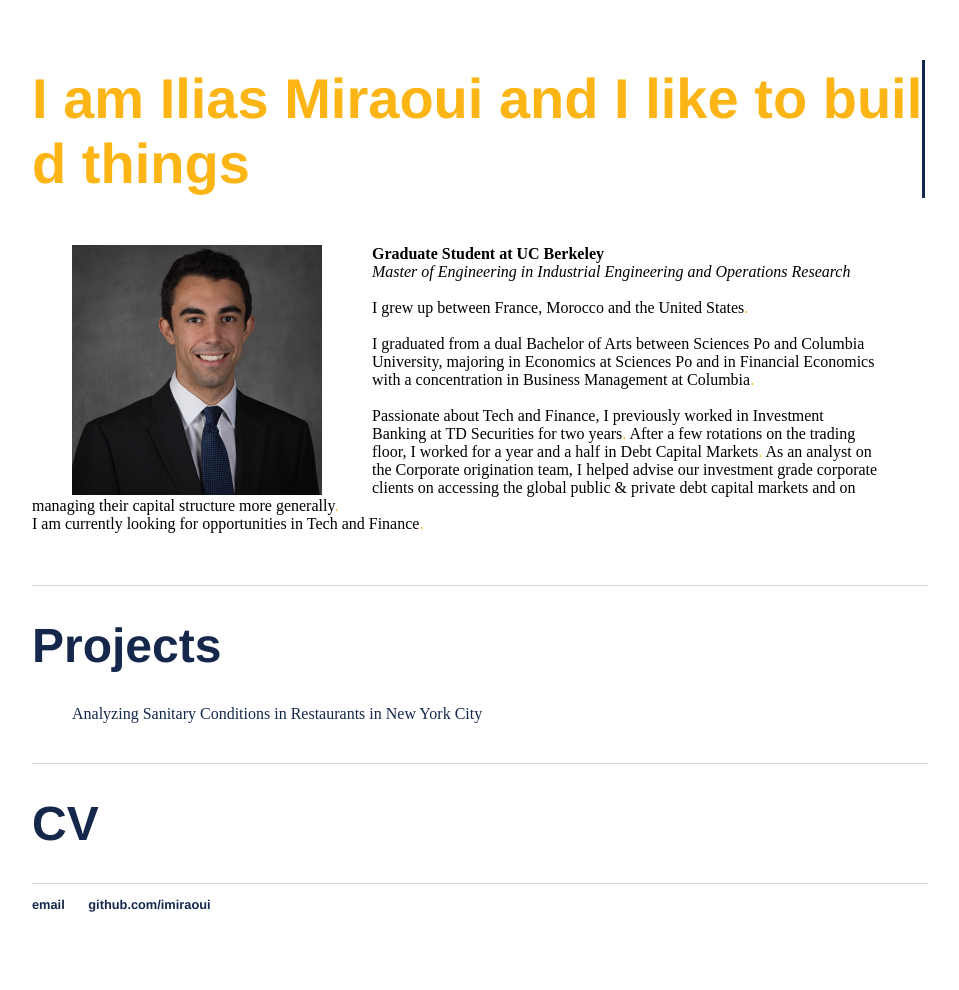
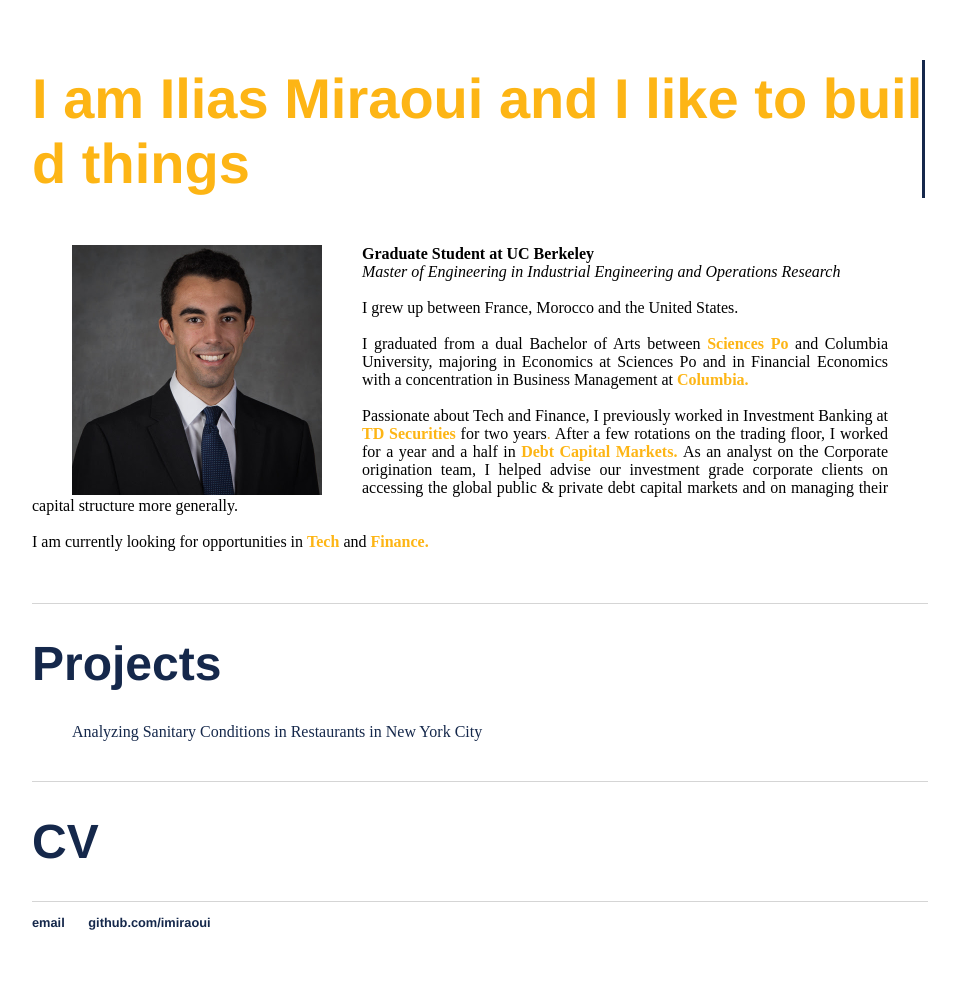
Before and after one commit to imiraoui/imiraoui.github.io, a Jekyll site: the page built from index.html, in a window 1280 px wide. Shown: the whole page, without its empty margins (160-1119 px from the left). Built offline with Jekyll 4.4.1, drawn with Linux system fonts in a browser that asks for light colours; nearby versions of some CDN libraries.

Commit message:
Minor formatting changes

```diff
--- a/index.html
+++ b/index.html
@@ -6,15 +6,15 @@ title: Ilias Miraoui
 
 
 		<div class="blurb">
-			<figure><img src="assets/img/profile1.jpg" alt="Ilias Miraoui" width="250" align="left" style="padding-right: 50px;"/> 	</figure>
-			<p style="padding-right: 50px;">
+			<figure><img src="assets/img/profile1.jpg" alt="Ilias Miraoui" width="250" align="left" style="padding-right: 40px;"/> 	</figure>
+			<p style="padding-right: 40px;" align="justify">
 				<b>Graduate Student at UC Berkeley </b></br>
 			<i>Master of Engineering in Industrial Engineering and Operations Research</i> </br> </br>
-				I grew up between France, Morocco and the United States<font color="#FDB515">. </font> </br></br>
-				I graduated from a dual Bachelor of Arts between Sciences Po and Columbia University, majoring in Economics at Sciences Po and in Financial Economics with a concentration in Business Management at Columbia<font color="#FDB515">. </font> </br></br>
-				Passionate about Tech and Finance, I previously worked in Investment Banking at TD Securities for two years<font color="#FDB515">. </font> After a few rotations on the trading floor, I worked for a year and a half in Debt Capital Markets<font color="#FDB515">. </font> As an analyst on the Corporate origination team, I helped advise our investment grade corporate clients on accessing the global public & private debt capital markets and on managing their capital structure more generally<font color="#FDB515">. </font>
-				</br>
-			I am currently looking for opportunities in Tech and Finance<font color="#FDB515">. </font>
+				I grew up between France, Morocco and the United States. </br></br>
+				I graduated from a dual Bachelor of Arts between <b><font color="#FDB515">Sciences Po </font></b> and Columbia University, majoring in Economics at Sciences Po and in Financial Economics with a concentration in Business Management at <b><font color="#FDB515">Columbia. </font></b> </br></br>
+				Passionate about Tech and Finance, I previously worked in Investment Banking at <b><font color="#FDB515">TD Securities</font></b> for two years<font color="#FDB515">. </font> After a few rotations on the trading floor, I worked for a year and a half in <font color="#FDB515"><b>Debt Capital Markets. </font></b> As an analyst on the Corporate origination team, I helped advise our investment grade corporate clients on accessing the global public & private debt capital markets and on managing their capital structure more generally.
+				</br> </br>
+			I am currently looking for opportunities in <b><font color="#FDB515">Tech </b></font>and <b><font color="#FDB515">Finance. </font></b>
 			</p>
 			<br clear="left"/>
 		</br>
```
Also changed, not shown: 2 other files.
